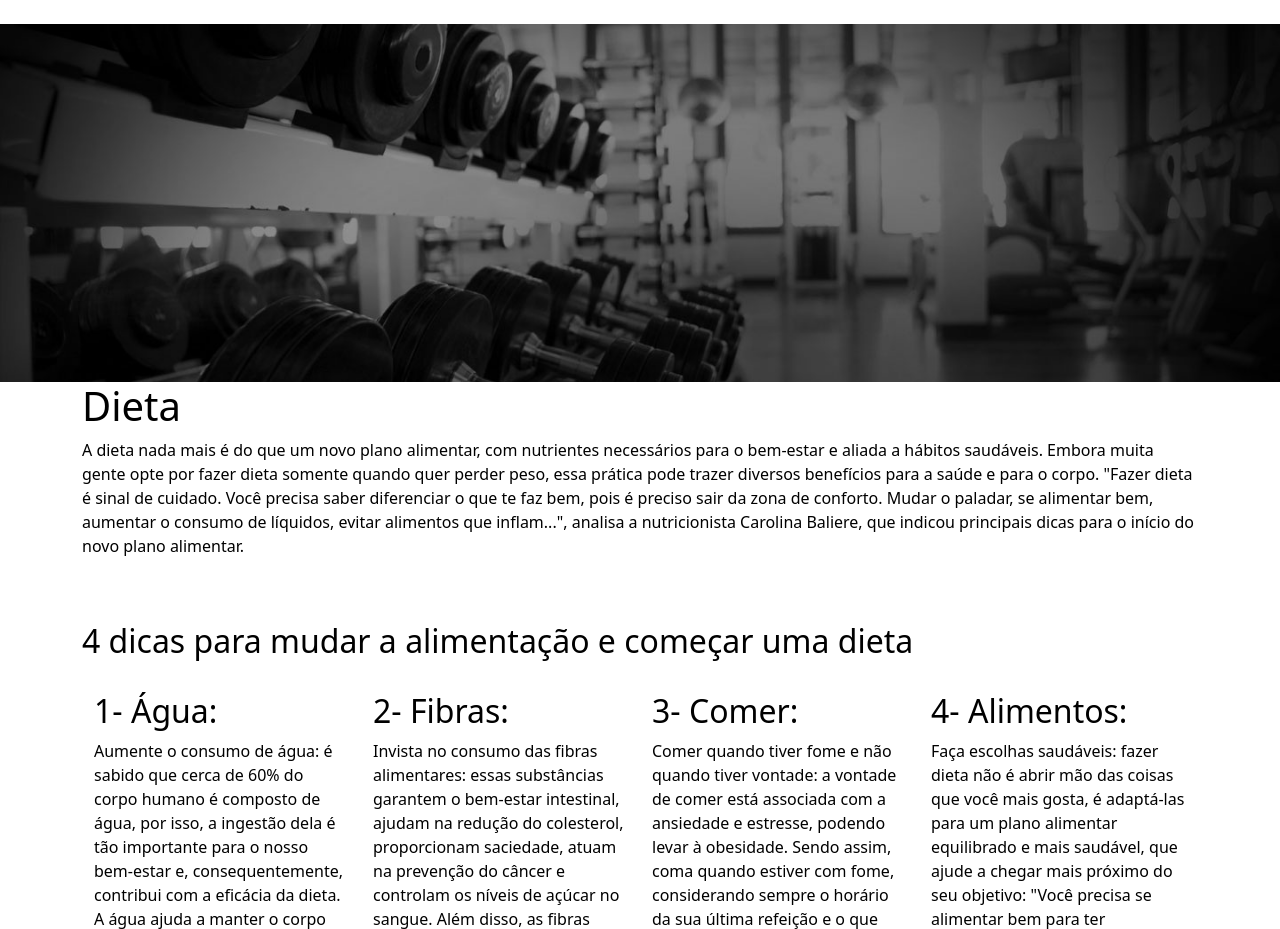
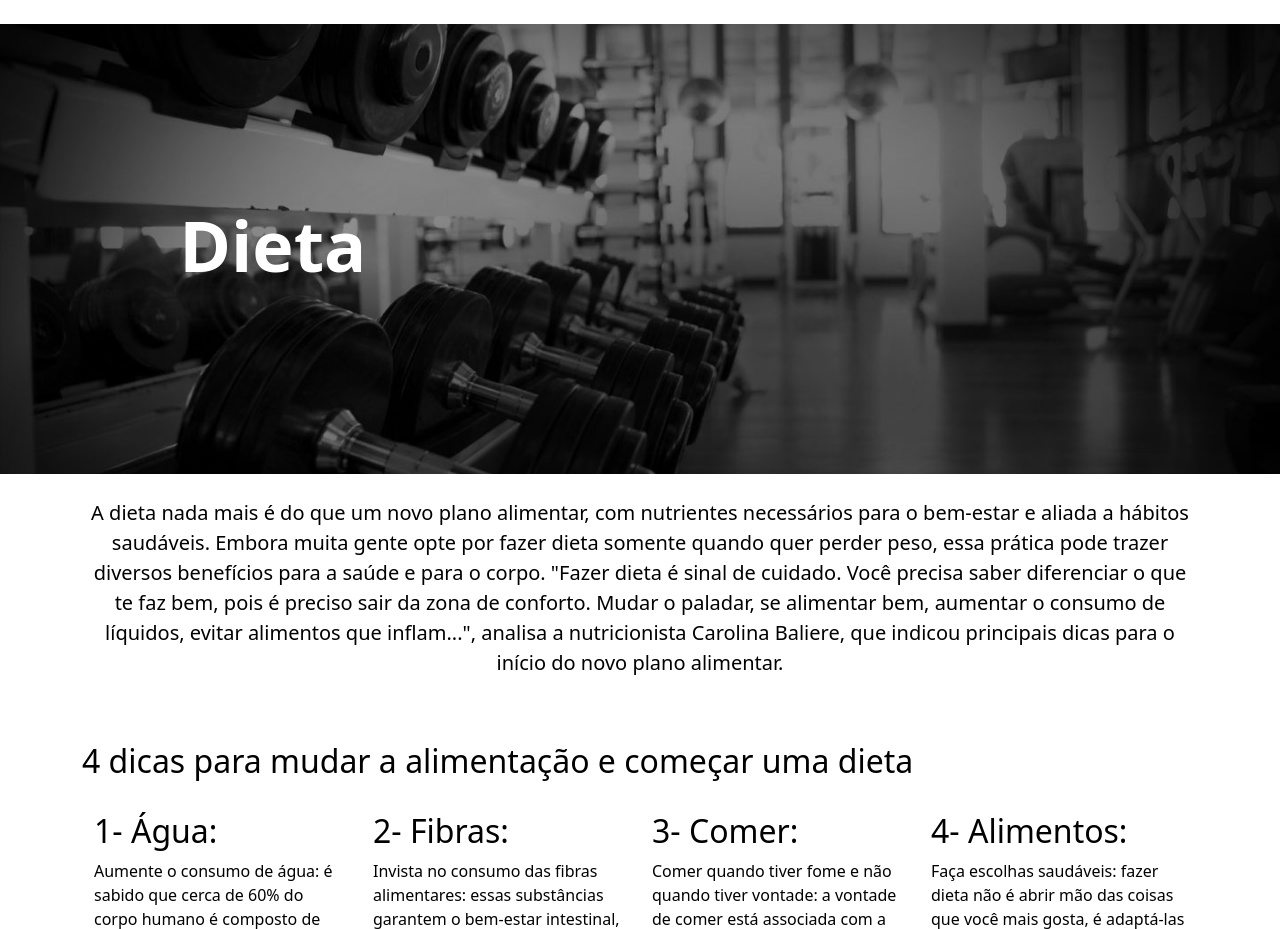
Before and after one commit to Leandro556/PortalMaromba, a PHP site: page /Paginas/Dieta.html in a window 1280 px wide. Shown: the part 77-1006 px from the top of the page. Run offline with PHP 8.4, Linux system fonts and the light colour scheme; some libraries are stand-ins or nearby versions.

Commit message:
capa nova para dieta

```diff
--- a/Paginas/Dieta.html
+++ b/Paginas/Dieta.html
@@ -55,13 +55,12 @@
   <br />
 
   <div class="capa">
+    <h1 class="capa-h1">Dieta</h1>
   </div>
 
+  <br />
   <div class="container">
-
-    <h1 class="color_w">Dieta</h1>
-
-    <p> A dieta nada mais é do que um novo plano alimentar,
+    <p class="text-intro"> A dieta nada mais é do que um novo plano alimentar,
       com nutrientes necessários para o bem-estar e aliada a
       hábitos saudáveis. Embora muita gente opte por fazer
       dieta somente quando quer perder peso, essa prática
--- a/Styles/dieta-style.css
+++ b/Styles/dieta-style.css
@@ -14,6 +14,20 @@ h3 {
   background-image: url("../imagens/background2.jpeg");
   background-size: cover;
   max-width: 100%;
+  display: flex;
+}
+
+.capa-h1 {
+  text-align: center;
+  font-size: 70px;
+  color: white;
+  font-weight: 700;
+}
+
+.text-intro {
+  text-align: center;
+  font-size: 20px;
+  color: rgb(0, 0, 0);
 }
 
 .content {
```
